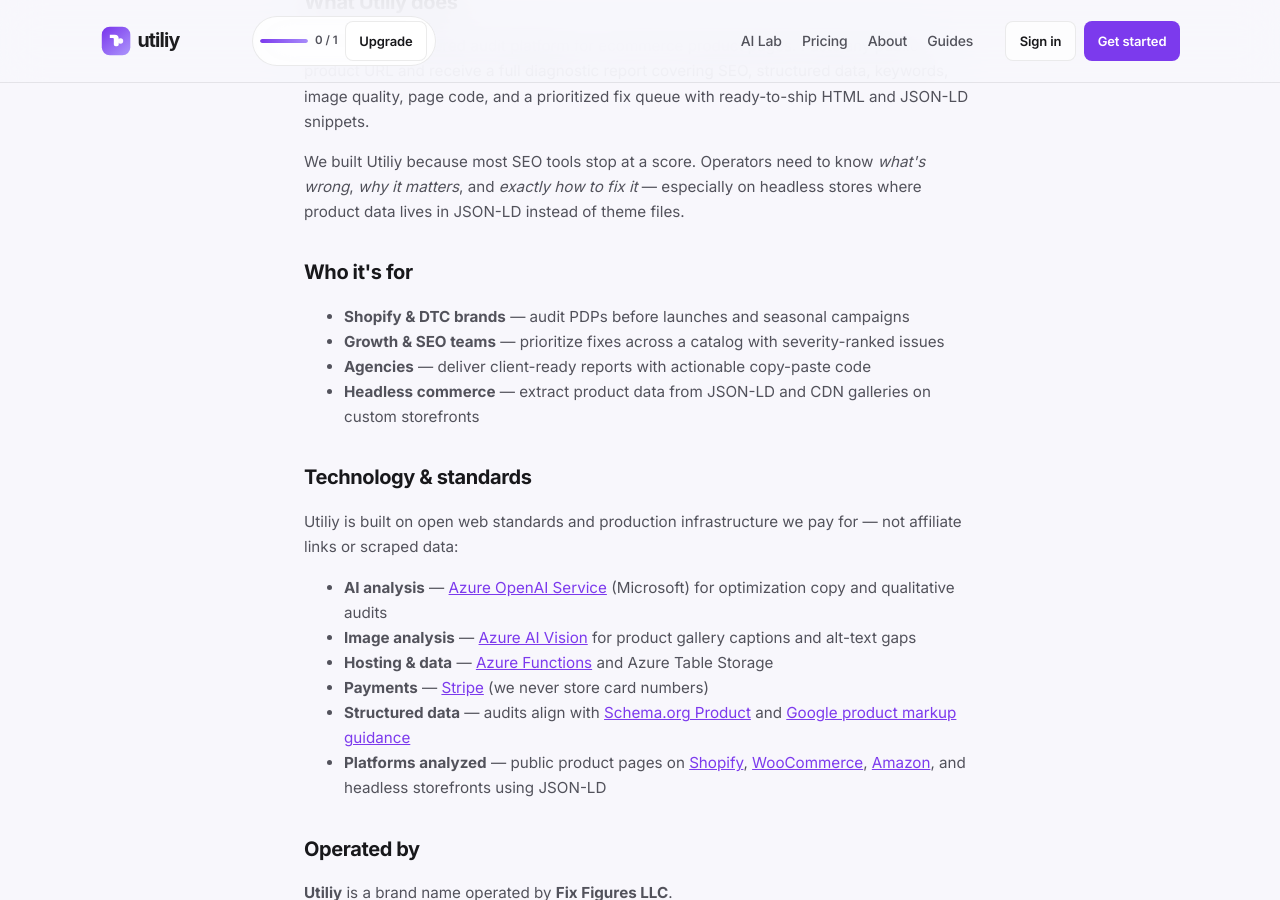
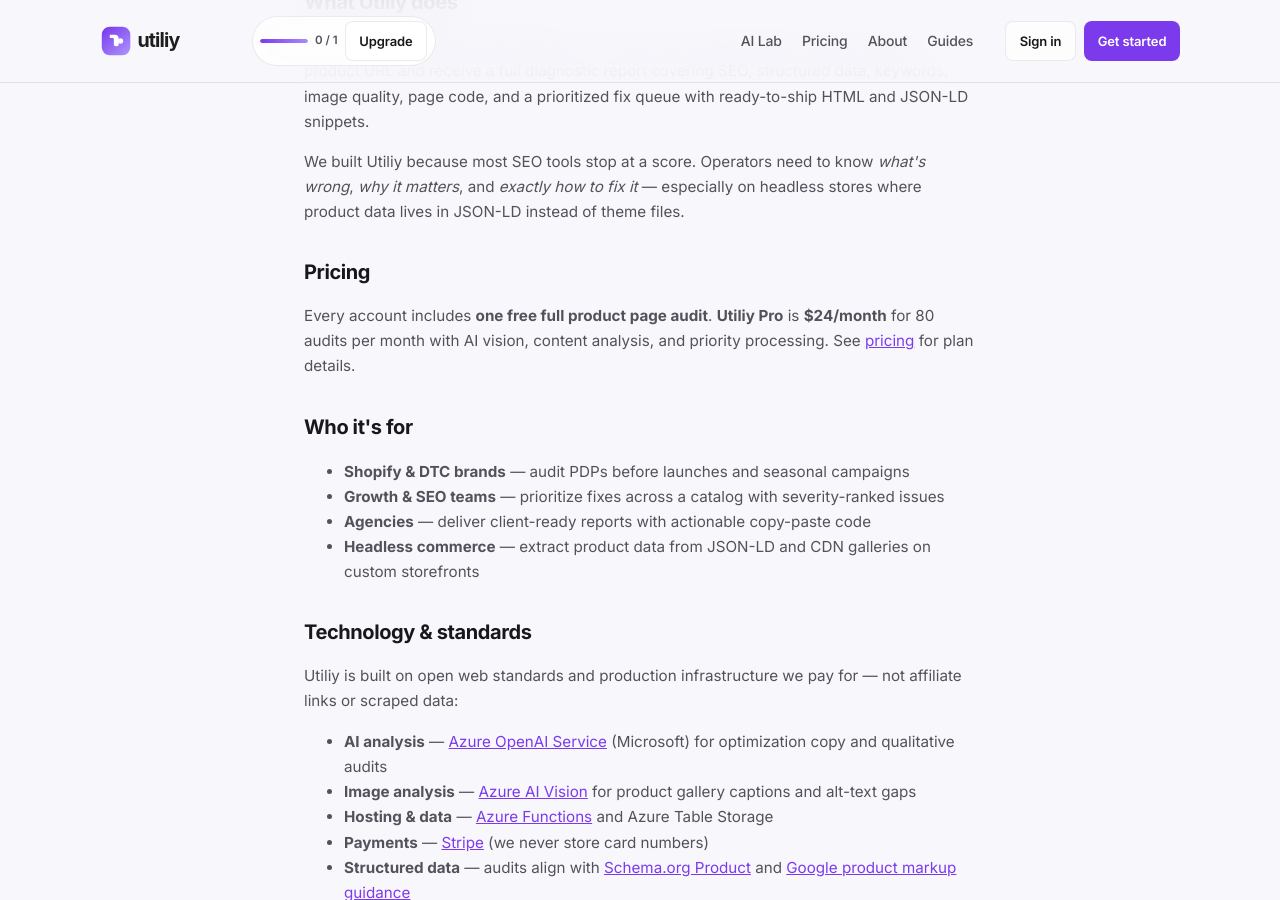
Before and after one commit to 0x01010l/utiliy-now, a Jekyll site: the page built from about.md, in a window 1280 px wide and 900 px high, scrolled down 456 px. Built offline with Jekyll 4.4.1, drawn with Linux system fonts in a browser that asks for light colours.

Commit message:
Show $24 Pro pricing consistently across FAQ and legal copy.
Updates homepage hero, structured data FAQ, guides, about, terms, and paywall so no page still references the old $15 Pro price.

Co-authored-by: Cursor <cursoragent@cursor.com>

```diff
--- a/_includes/auth-modals.html
+++ b/_includes/auth-modals.html
@@ -81,8 +81,9 @@
     <ul class="pro-perks">
       <li>80 product page audits per month</li>
       <li>Full AI + Azure Vision image analysis</li>
-      <li>SEO, schema, keywords & fix queue</li>
+      <li>SEO, schema, keywords &amp; fix queue</li>
       <li>Priority processing</li>
+      <li><strong>$24/month</strong> — cancel anytime</li>
     </ul>
     <div id="paywall-guest-actions" class="paywall-actions">
       <button type="button" class="btn btn-primary" id="paywall-signup" style="width:100%;">Create account</button>
--- a/_includes/seo-structured-data.html
+++ b/_includes/seo-structured-data.html
@@ -287,7 +287,15 @@
           "name": "How does the free product page audit work?",
           "acceptedAnswer": {
             "@type": "Answer",
-            "text": "You get one complete optimization report free, tracked per account and IP. Paste a product URL, run the scan, and open the AI lab to copy fixes."
+            "text": "Create a free Utiliy account to unlock one complete product page audit. Paste a public product URL, run the scan, and open the AI lab to copy fixes."
+          }
+        },
+        {
+          "@type": "Question",
+          "name": "What's included in Utiliy Pro?",
+          "acceptedAnswer": {
+            "@type": "Answer",
+            "text": "Utiliy Pro is $24 per month and includes 80 full product page audits per month, AI content analysis, Azure Vision on all product images, and priority processing."
           }
         },
         {
--- a/about.md
+++ b/about.md
@@ -18,6 +18,9 @@ description: Utiliy is an AI product page auditor operated by Fix Figures LLC. L
     <h2>What Utiliy does</h2>
     <p>Utiliy is an AI-powered audit platform for ecommerce product pages. Paste any public product URL and receive a full diagnostic report covering SEO, structured data, keywords, image quality, page code, and a prioritized fix queue with ready-to-ship HTML and JSON-LD snippets.</p>
     <p>We built Utiliy because most SEO tools stop at a score. Operators need to know <em>what's wrong</em>, <em>why it matters</em>, and <em>exactly how to fix it</em> — especially on headless stores where product data lives in JSON-LD instead of theme files.</p>
+
+    <h2>Pricing</h2>
+    <p>Every account includes <strong>one free full product page audit</strong>. <strong>Utiliy Pro</strong> is <strong>$24/month</strong> for 80 audits per month with AI vision, content analysis, and priority processing. See <a href="/pricing/">pricing</a> for plan details.</p>
 
     <h2>Who it's for</h2>
     <ul>
--- a/index.html
+++ b/index.html
@@ -26,7 +26,7 @@ image: /assets/img/og-cover.svg
         <div class="hero-trust">
           <span>1 free report with account</span>
           <span class="dot">·</span>
-          <span>Pro · 80 optimizations/mo</span>
+          <span>Pro · $24/mo · 80 audits</span>
           <span class="dot">·</span>
           <span>No credit card</span>
         </div>
```
Also changed, not shown: _guides/free-product-page-seo-audit.md (+1 -1 lines), product-page-auditor.md (+4 -0 lines).
